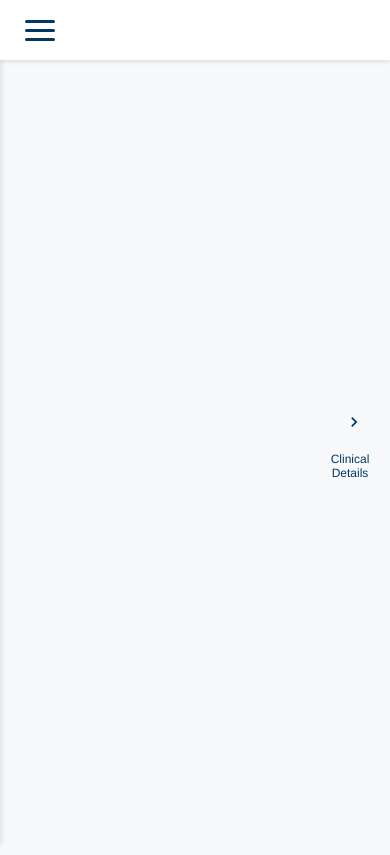
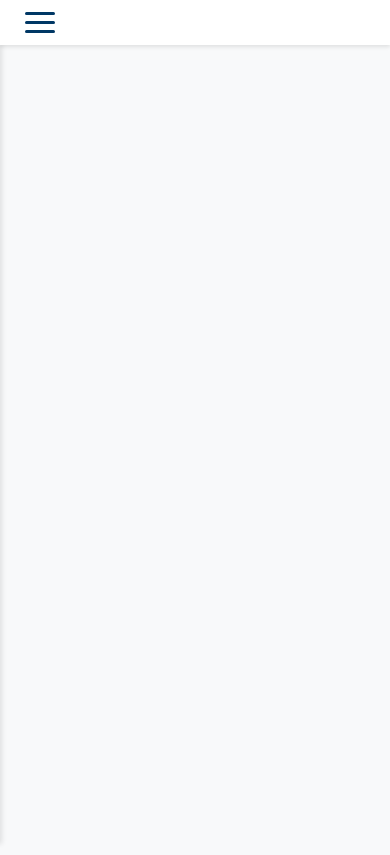
Before and after one commit to LUNGevity/PriorityDashboard, a website: page index.html in a window 390 px wide. Drawn offline with Linux system fonts and the light colour scheme; a script that the page names is missing.

Commit message:
Edit mobile UI: Reduce header height and remove arrow

```diff
--- a/app.js
+++ b/app.js
@@ -399,28 +399,29 @@ function scaleViz(currentWidth, deviceType) {
     console.log("Scaling viz", { currentWidth, deviceType });
 
     try {
-        // Get all relevant dimensions
-        const HEADER_HEIGHT = 60; // Adjust if your header is a different height
+        // Use 45px header for mobile, 60px for desktop
+        const isMobile = window.matchMedia("(max-width: 576px)").matches;
+        const HEADER_HEIGHT = isMobile ? 45 : 60;
         const dashboardWidth = 1440;
         const dashboardHeight = 810;
 
         if (deviceType === "phone") {
             // For mobile: fit width, allow vertical scrolling for tall dashboards, and start below header
             vizDiv.style.width = "100vw";
-            vizDiv.style.height = "auto";
+            vizDiv.style.height = "810px";
             vizDiv.style.minHeight = `calc(100vh - ${HEADER_HEIGHT}px)`;
             vizDiv.style.position = "static";
             vizDiv.style.top = null;
             vizDiv.style.left = null;
             vizDiv.style.overflow = "visible";
             vizDiv.style.background = "#f8f9fa";
-            vizDiv.style.marginTop = `${HEADER_HEIGHT}px`;
+            vizDiv.style.marginTop = "0";
 
             // Update tableau-viz elements
             const elems = document.getElementsByTagName("tableau-viz");
             for (let i = 0; i < elems.length; i++) {
                 elems[i].style.width = "100vw";
-                elems[i].style.height = "auto";
+                elems[i].style.height = "810px";
                 elems[i].style.minHeight = `calc(100vh - ${HEADER_HEIGHT}px)`;
                 elems[i].style.position = "static";
                 elems[i].style.transform = "none";
@@ -430,7 +431,7 @@ function scaleViz(currentWidth, deviceType) {
             const iframe = vizDiv.querySelector("iframe");
             if (iframe) {
                 iframe.style.width = "100vw";
-                iframe.style.height = "auto";
+                iframe.style.height = "810px";
                 iframe.style.minHeight = `calc(100vh - ${HEADER_HEIGHT}px)`;
                 iframe.style.border = "none";
                 iframe.style.position = "static";
--- a/index.html
+++ b/index.html
@@ -205,44 +205,23 @@
         }
 
         @media (max-width: 576px) {
+            .header {
+                height: 45px;
+            }
             .main-content {
-                padding: 10px;
+                margin-top: 0;
+                padding: 0;
             }
-
             .viz-container {
-                width: 95%;
-                height: calc(85vh - 60px) !important;
+                width: 100vw;
+                min-height: calc(100vh - 45px) !important;
+                height: 810px !important;
+                margin-top: 45px !important;
+                align-items: flex-start;
             }
-
-            .nav-button {
-                width: 32px;
-                height: 32px;
-                padding: 6px;
-            }
-
-            .nav-button.prev {
-                left: 20px;
-            }
-
-            .nav-button.next {
-                right: 20px;
-            }
-
-            .nav-button svg {
-                width: 20px;
-                height: 20px;
-            }
-
+            .nav-button,
             .nav-button-text {
-                width: 60px;
-            }
-
-            .nav-button-text.prev {
-                left: 10px;
-            }
-
-            .nav-button-text.next {
-                right: 10px;
+                display: none !important;
             }
         }
     </style>
```
